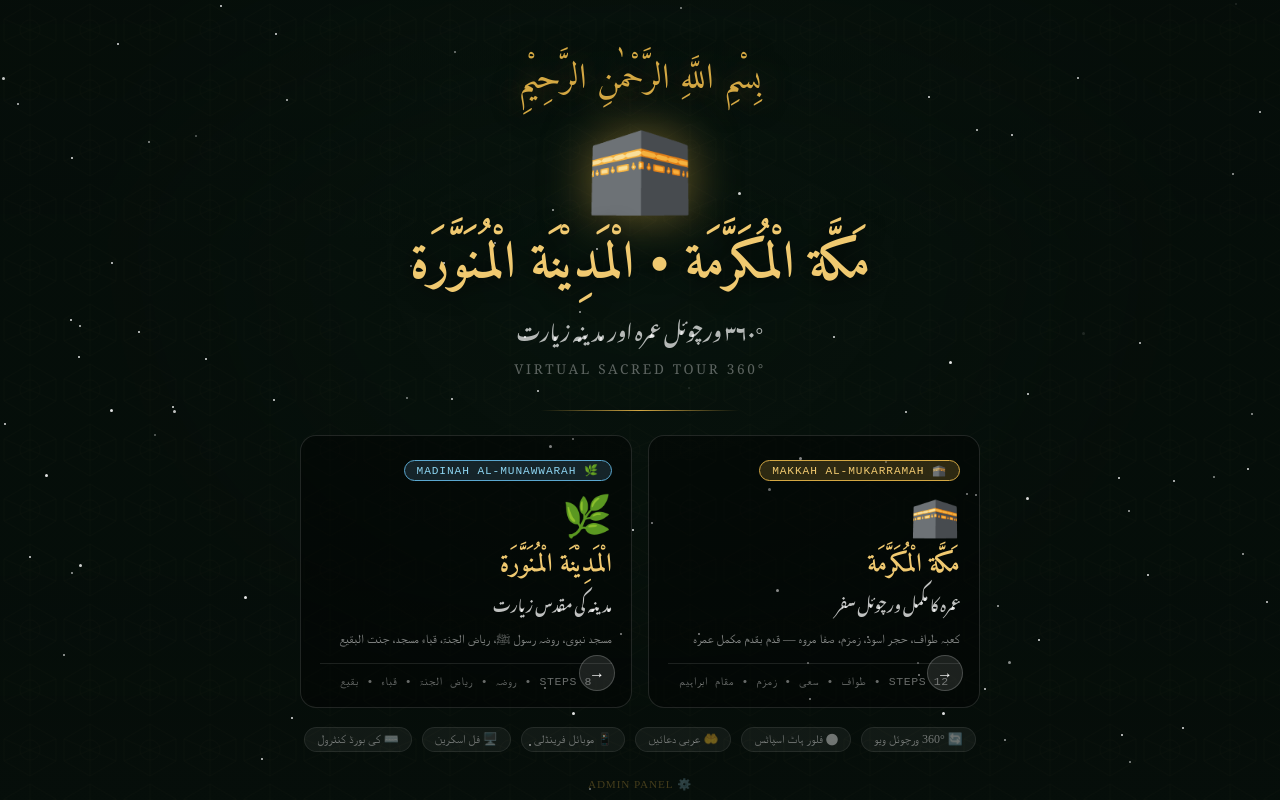
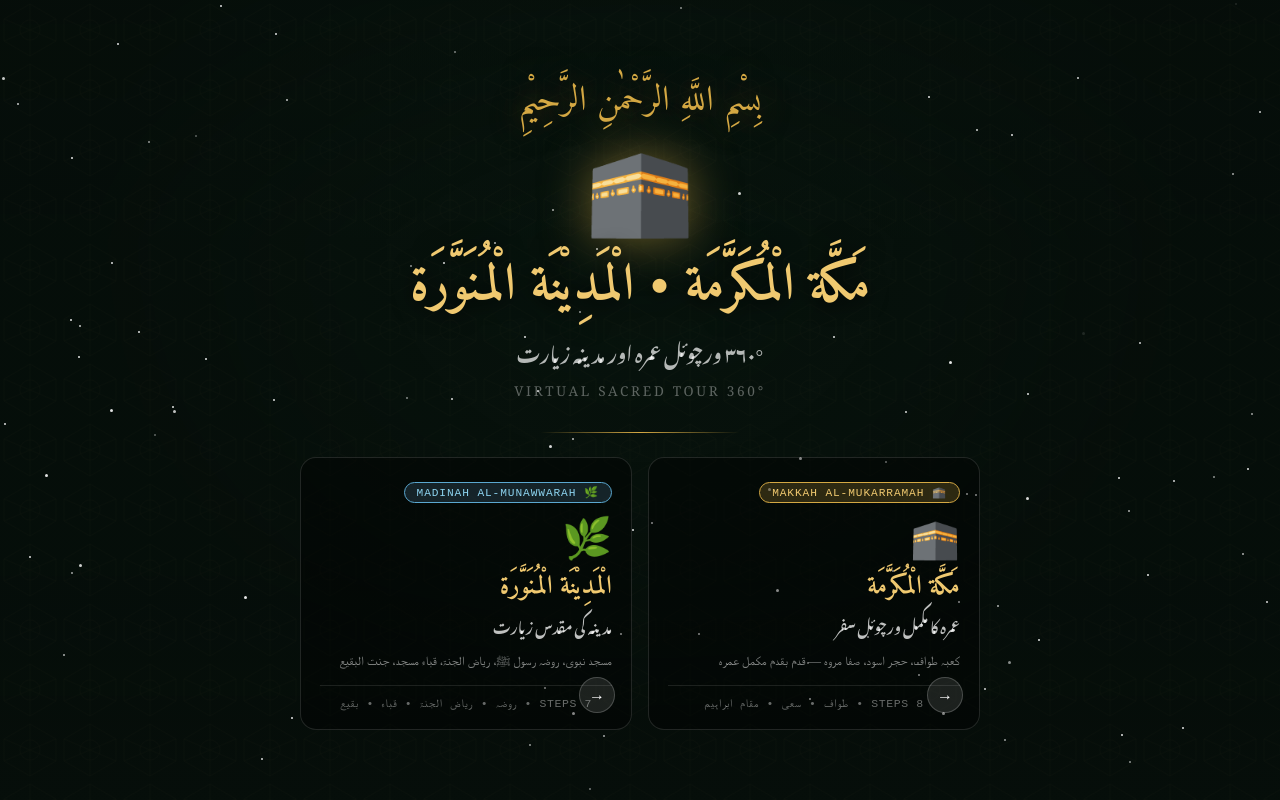
Before and after one commit to junaidrehman04/virtual_tour_makkah_madina, a website: page public/index.html in a window 1280 px wide. Drawn offline with Linux system fonts and the light colour scheme; a web font is replaced by a local one.

Commit message:
refactor: update home page — remove features section, admin panel link, fix step counts
- Makkah card: updated from 12 STEPS to 8 STEPS, removed Zamzam from description
- Madina card: updated from 8 STEPS to 7 STEPS
- Removed Features section (360° ورچوئل ویو, فلور ہاٹ اسپاٹس, etc.)
- Removed Admin Panel footer link from public homepage
- Cleaned up home page layout

```diff
--- a/public/index.html
+++ b/public/index.html
@@ -267,8 +267,8 @@ footer a:hover{color:var(--gold);}
         <span class="card-icon">🕋</span>
         <div class="card-arabic">مَكَّة الْمُكَرَّمَة</div>
         <div class="card-urdu">عمرہ کا مکمل ورچوئل سفر</div>
-        <div class="card-desc">کعبہ طواف، حجر اسود، زمزم، صفا مروہ — قدم بقدم مکمل عمرہ</div>
-        <div class="card-steps">12 STEPS • طواف • سعی • زمزم • مقام ابراہیم</div>
+        <div class="card-desc">کعبہ طواف، حجر اسود، صفا مروہ — قدم بقدم مکمل عمرہ</div>
+        <div class="card-steps">8 STEPS • طواف • سعی • مقام ابراہیم</div>
       </div>
       <div class="card-arrow">→</div>
     </a>
@@ -281,27 +281,18 @@ footer a:hover{color:var(--gold);}
         <div class="card-arabic">الْمَدِيْنَة الْمُنَوَّرَة</div>
         <div class="card-urdu">مدینہ کی مقدس زیارت</div>
         <div class="card-desc">مسجد نبوی، روضہ رسول ﷺ، ریاض الجنۃ، قباء مسجد، جنت البقیع</div>
-        <div class="card-steps">8 STEPS • روضہ • ریاض الجنۃ • قباء • بقیع</div>
+        <div class="card-steps">7 STEPS • روضہ • ریاض الجنۃ • قباء • بقیع</div>
       </div>
       <div class="card-arrow">→</div>
     </a>
 
   </div>
 
-  <div class="features">
-    <span class="feat">🔄 360° ورچوئل ویو</span>
-    <span class="feat">⬤ فلور ہاٹ اسپاٹس</span>
-    <span class="feat">🤲 عربی دعائیں</span>
-    <span class="feat">📱 موبائل فرینڈلی</span>
-    <span class="feat">🖥️ فل اسکرین</span>
-    <span class="feat">⌨️ کی بورڈ کنٹرول</span>
-  </div>
+
 
 </div>
 
-<footer>
-  <a href="/admin">⚙️ ADMIN PANEL</a>
-</footer>
+<footer></footer>
 
 <script>
 // Stars
```
